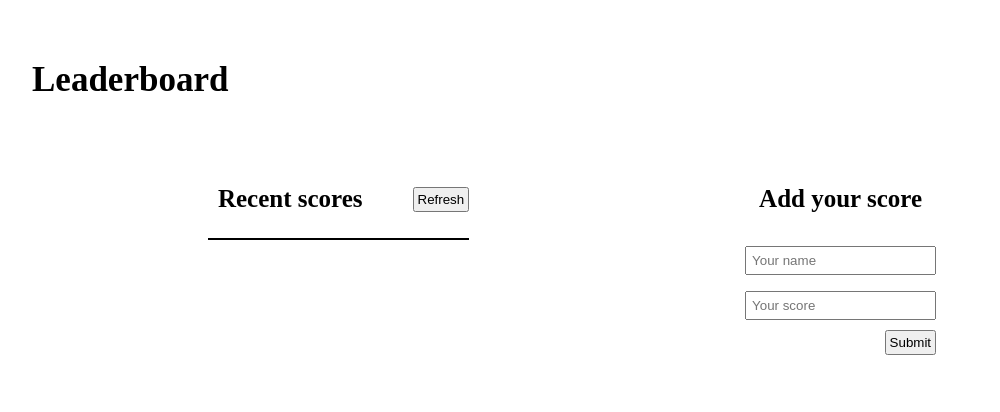
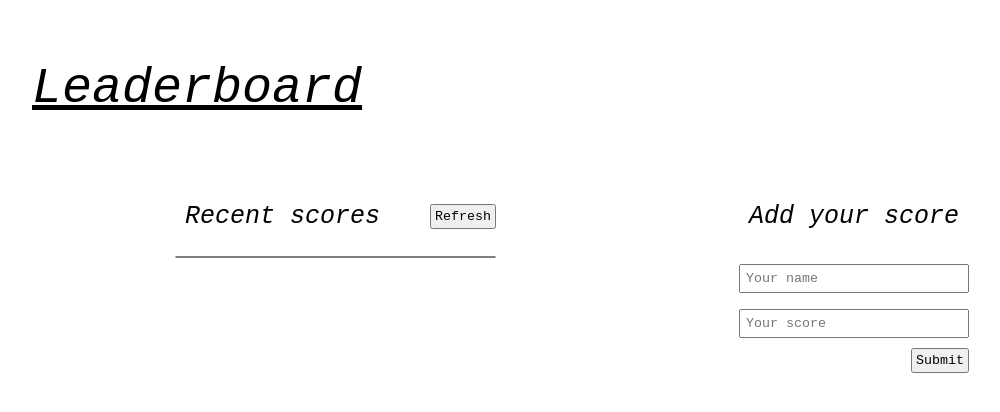
Before and after one commit to krisbobo/leaderboard, a website built with webpack: page src/index.html in a window 1280 px wide. Shown: the whole page, without its empty margins (68-1068 px from the left). Built offline with nearby package versions, Linux system fonts and the light colour scheme; no server answers.

Commit message:
Update style

```diff
--- a/src/style.css
+++ b/src/style.css
@@ -2,18 +2,23 @@
   box-sizing: border-box;
   margin: 0;
   padding: 0;
+  font-family: 'Courier New', Courier, monospace;
+  font-weight: 500;
 }
 
 :root {
   --flex: flex;
-  --black: black;
+  --gray: gray;
+  --italic: italic;
 }
 
 h1 {
   padding: 20px;
   margin: 40px auto;
   margin-left: 80px;
-  font-size: 35px;
+  font-size: 50px;
+  font-style: var(--italic);
+  text-decoration: underline;
 }
 
 .main-container {
@@ -38,13 +43,24 @@ h1 {
   padding: 3px;
 }
 
+.refresh-btn,
+.form-btn {
+  cursor: pointer;
+}
+
+button:hover {
+  background: blueviolet;
+  color: aliceblue;
+}
+
 .added-scores {
-  border: 1px solid var(--black);
+  border: 1px solid var(--gray);
+  border-radius: 8px;
 }
 
 .added-scores li {
   list-style: none;
-  padding: 3px;
+  padding: 8px;
 }
 
 .added-scores li:nth-child(even) {
@@ -61,6 +77,7 @@ h2 {
   padding: 10px;
   margin: 15px auto;
   font-size: 25px;
+  font-style: var(--italic);
 }
 
 #form input {
```
